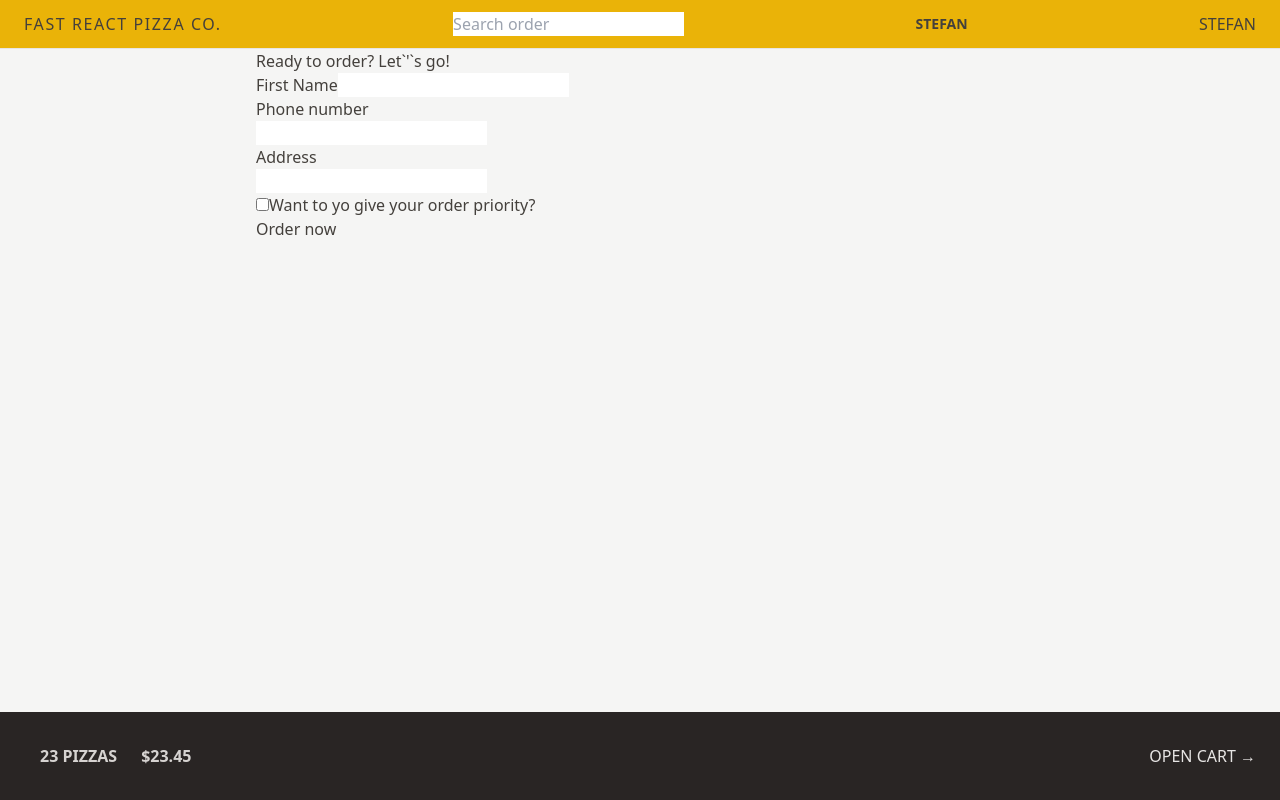
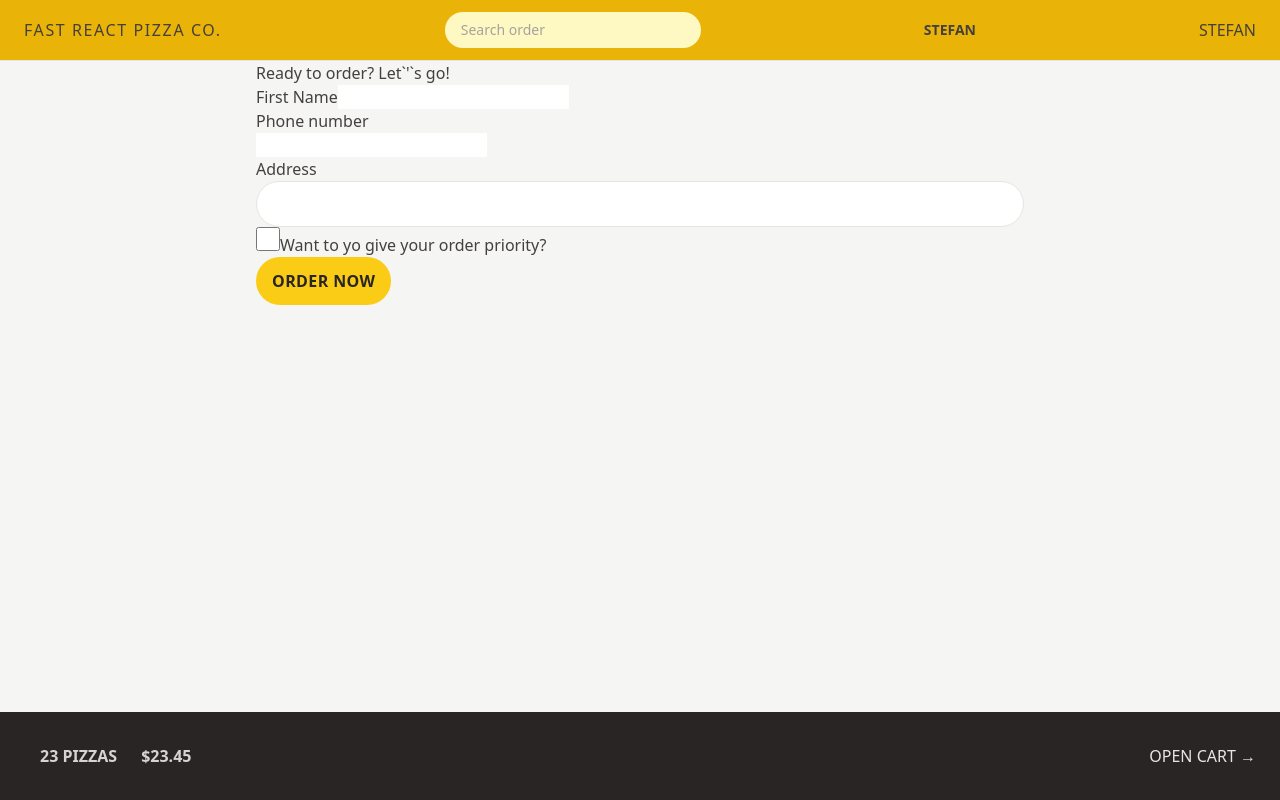
Before and after one commit to stkoev/react-js-fast-react-pizza, a React (Vite) app: page /order/new in a window 1280 px wide. Built offline with nearby package versions, Linux system fonts and the light colour scheme.

Commit message:
style form elements

```diff
--- a/src/features/cart/Cart.jsx
+++ b/src/features/cart/Cart.jsx
@@ -1,23 +1,23 @@
-import { Link } from "react-router-dom";
+import { Link } from 'react-router-dom';
 
 const fakeCart = [
   {
     pizzaId: 12,
-    name: "Mediterranean",
+    name: 'Mediterranean',
     quantity: 2,
     unitPrice: 16,
     totalPrice: 32,
   },
   {
     pizzaId: 6,
-    name: "Vegetale",
+    name: 'Vegetale',
     quantity: 1,
     unitPrice: 13,
     totalPrice: 13,
   },
   {
     pizzaId: 11,
-    name: "Spinach and Mushroom",
+    name: 'Spinach and Mushroom',
     quantity: 1,
     unitPrice: 15,
     totalPrice: 15,
@@ -29,7 +29,12 @@
   console.log(cart);
   return (
     <div>
-      <Link to="/menu">&larr; Back to menu</Link>
+      <Link
+        to="/menu"
+        className="text-sm text-blue-500 hover:text-blue-700 hover:underline"
+      >
+        &larr; Back to menu
+      </Link>
 
       <h2>Your cart, %NAME%</h2>
 
--- a/src/features/order/CreateOrder.jsx
+++ b/src/features/order/CreateOrder.jsx
@@ -1,32 +1,32 @@
 // import { useState } from "react";
 
-import { Form, redirect, useActionData, useNavigation } from "react-router-dom";
-import { createOrder } from "../../services/apiRestaurant";
+import { Form, redirect, useActionData, useNavigation } from 'react-router-dom';
+import { createOrder } from '../../services/apiRestaurant';
 
 // https://uibakery.io/regex-library/phone-number
 const isValidPhone = (str) =>
   /^\+?\d{1,4}?[-.\s]?\(?\d{1,3}?\)?[-.\s]?\d{1,4}[-.\s]?\d{1,4}[-.\s]?\d{1,9}$/.test(
-    str
+    str,
   );
 console.log(isValidPhone);
 const fakeCart = [
   {
     pizzaId: 12,
-    name: "Mediterranean",
+    name: 'Mediterranean',
     quantity: 2,
     unitPrice: 16,
     totalPrice: 32,
   },
   {
     pizzaId: 6,
-    name: "Vegetale",
+    name: 'Vegetale',
     quantity: 1,
     unitPrice: 13,
     totalPrice: 13,
   },
   {
     pizzaId: 11,
-    name: "Spinach and Mushroom",
+    name: 'Spinach and Mushroom',
     quantity: 1,
     unitPrice: 15,
     totalPrice: 15,
@@ -35,7 +35,7 @@
 
 function CreateOrder() {
   const navigation = useNavigation();
-  const isSubmitting = navigation.state === "submiting";
+  const isSubmitting = navigation.state === 'submiting';
   const formErrors = useActionData();
 
   // const [withPriority, setWithPriority] = useState(false);
@@ -63,12 +63,18 @@
         <div>
           <label>Address</label>
           <div>
-            <input type="text" name="address" required />
+            <input
+              type="text"
+              name="address"
+              required
+              className="w-full rounded-full border border-stone-200 px-4 py-2 text-sm transition-all duration-300 placeholder:text-stone-400 focus:outline-none focus:ring focus:ring-yellow-400 md:px-6 md:py-3"
+            />
           </div>
         </div>
 
         <div>
           <input
+            className="h-6 w-6 accent-yellow-400 focus:outline-none focus:ring focus:ring-yellow-400 focus:ring-offset-2"
             type="checkbox"
             name="priority"
             id="priority"
@@ -80,8 +86,11 @@
 
         <div>
           <input type="hidden" name="cart" value={JSON.stringify(cart)} />
-          <button disabled={isSubmitting}>
-            {isSubmitting ? "Placing order" : "Order now"}
+          <button
+            disabled={isSubmitting}
+            className="inline-block rounded-full bg-yellow-400 px-4 py-3 font-semibold uppercase tracking-wide text-stone-800 transition-colors duration-300 hover:bg-yellow-300 focus:bg-yellow-300 focus:outline-none focus:ring focus:ring-yellow-300 focus:ring-offset-2 disabled:cursor-not-allowed"
+          >
+            {isSubmitting ? 'Placing order' : 'Order now'}
           </button>
         </div>
       </Form>
@@ -96,13 +105,13 @@
   const order = {
     ...data,
     cart: JSON.parse(data.cart),
-    priority: data.priority === "on",
+    priority: data.priority === 'on',
   };
 
   const errors = {};
   if (!isValidPhone(order.phone))
     errors.phone =
-      "Please give us your correct phone number. We might need it to contact you.";
+      'Please give us your correct phone number. We might need it to contact you.';
   if (Object.keys(errors).length > 0) return errors;
 
   // if everyting i sok, createo order and redirect
--- a/src/features/order/SearchOrder.jsx
+++ b/src/features/order/SearchOrder.jsx
@@ -1,12 +1,12 @@
-import { useState } from "react";
-import { useNavigate } from "react-router-dom";
+import { useState } from 'react';
+import { useNavigate } from 'react-router-dom';
 
 function SearchOrder() {
-  const [query, setQuery] = useState("");
+  const [query, setQuery] = useState('');
   const navigate = useNavigate();
 
   function handleChange(e) {
-    if (e.target.value === "") return;
+    if (e.target.value === '') return;
     setQuery(e.target.value);
   }
 
@@ -14,7 +14,7 @@
     e.preventDefault();
     if (!query) return;
     navigate(`/order/${query}`);
-    setQuery("");
+    setQuery('');
   }
 
   return (
@@ -23,6 +23,7 @@
         placeholder="Search order"
         value={query}
         onChange={handleChange}
+        className="w-28 rounded-full bg-yellow-100 px-4 py-2 text-sm transition-all duration-300 placeholder:text-stone-400 focus:outline-none focus:ring focus:ring-yellow-500 focus:ring-opacity-50 sm:w-64 sm:focus:w-72"
       ></input>
     </form>
   );
```
